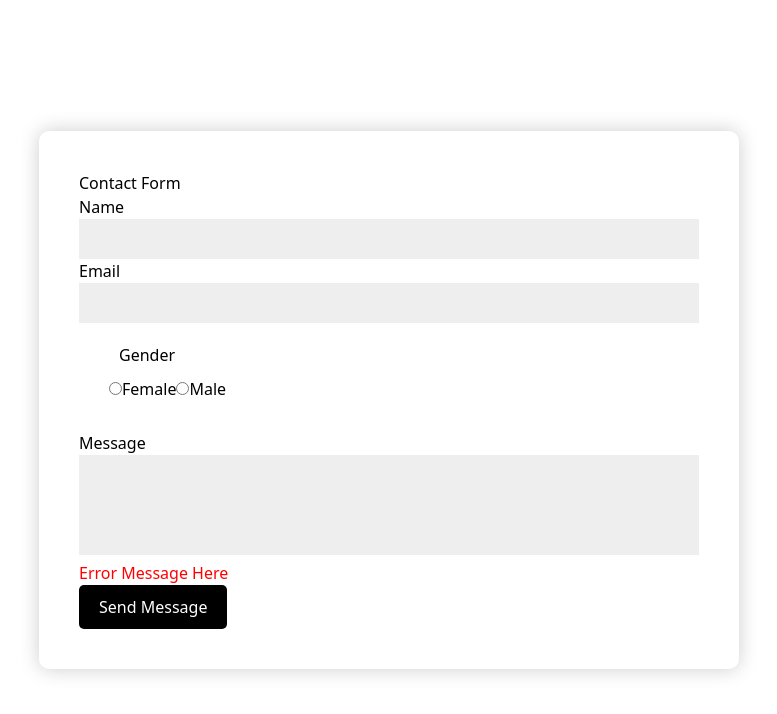
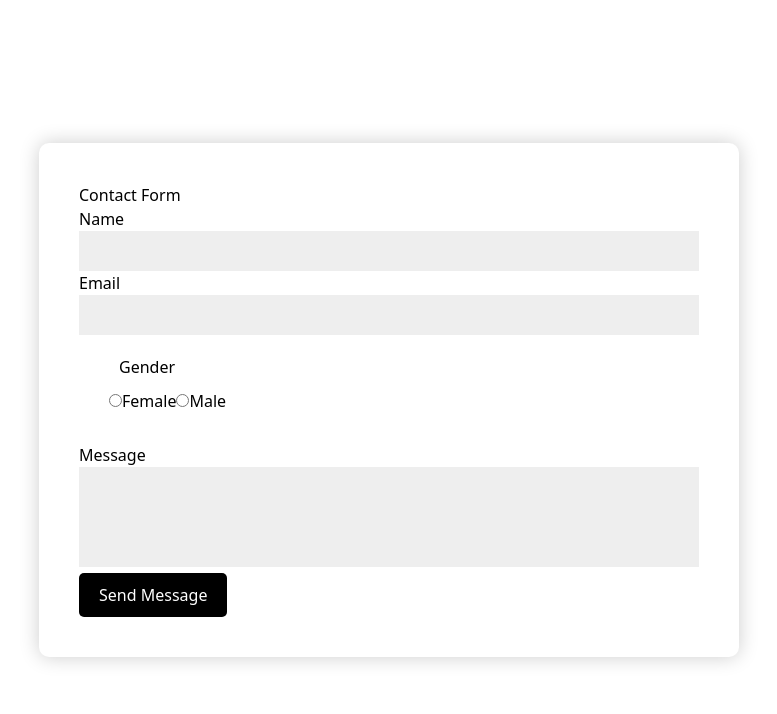
Before and after one commit to AlenaNik/Fictizia, a React (Create React App) app: page / in a window 1280 px wide. Shown: the top 714 px of the page, without its empty margins (251-1028 px from the left). Built offline with nearby package versions, Linux system fonts and the light colour scheme.

Commit message:
hooks and setting up the state

```diff
--- a/src/App.js
+++ b/src/App.js
@@ -68,22 +68,51 @@ min-height: 100px;
 resize: none;
 ${SharedStyles}
 `
+
+
+const initialState =  {
+    name: '',
+    email: '',
+    message: '',
+    gender: ''
+}
+
 const App = () => {
+const [state, setState] = useState(initialState)
+const [error, setError] = useState('')
+
+    const handleSubmit = (e) => {
+
+    }
+
+    const handleInputChange = (e) => {
+        const inputName = e.target.name;
+        const value = e.target.value;
+        setState(prev => ({...prev, [inputName]: value}))
+    }
+
+
     return (
         <>
             <GlobalStyle/>
             <StyledFormWrapper>
-                <StyledForm>
+                <StyledForm onSubmit={handleSubmit}>
                     <h2>Contact Form</h2>
                     <label htmlFor="name">Name</label>
                     <StyledInput
+                    value={state.name}
                     type="text"
                     name="name"
+                    onChange={handleInputChange}
                     />
                     <label htmlFor="">Email</label>
                     <StyledInput
+                    value={state.email}
                     type="email"
                     name="email"
+                    onChange={handleInputChange}
+                    // check email with regex here?
+                    pattern=""
                     />
                     <StyledFieldSet>
                         <legend>
@@ -93,6 +122,8 @@ const App = () => {
                             <input type="radio"
                                 value="female"
                                 name="gender"
+                                checked={state.gender === 'female'}
+                                onChange={handleInputChange}
                             />
                             Female
                         </label>
@@ -100,18 +131,27 @@ const App = () => {
                             <input type="radio"
                                    value="male"
                                    name="gender"
+                                   checked={state.gender === 'male'}
+                                   onChange={handleInputChange}
                             />
                             Male
                         </label>
                     </StyledFieldSet>
-                    <label htmlFor="message">
+                    <label htmlFor="message"
+                    >
                         Message
                     </label>
-                    <StyledTextArea name="message">
+                    <StyledTextArea name="message"
+                                    value={state.message}
+                                    onChange={handleInputChange}
+                    >
                     </StyledTextArea>
-                    <StyledError>
-                        <p>Error Message Here</p>
-                    </StyledError>
+                    {error && (
+                        <StyledError>
+                            <p>{error}</p>
+                        </StyledError>
+                    )}
+
                     <StyledFormButton type="submit">Send Message</StyledFormButton>
                 </StyledForm>
 
```
